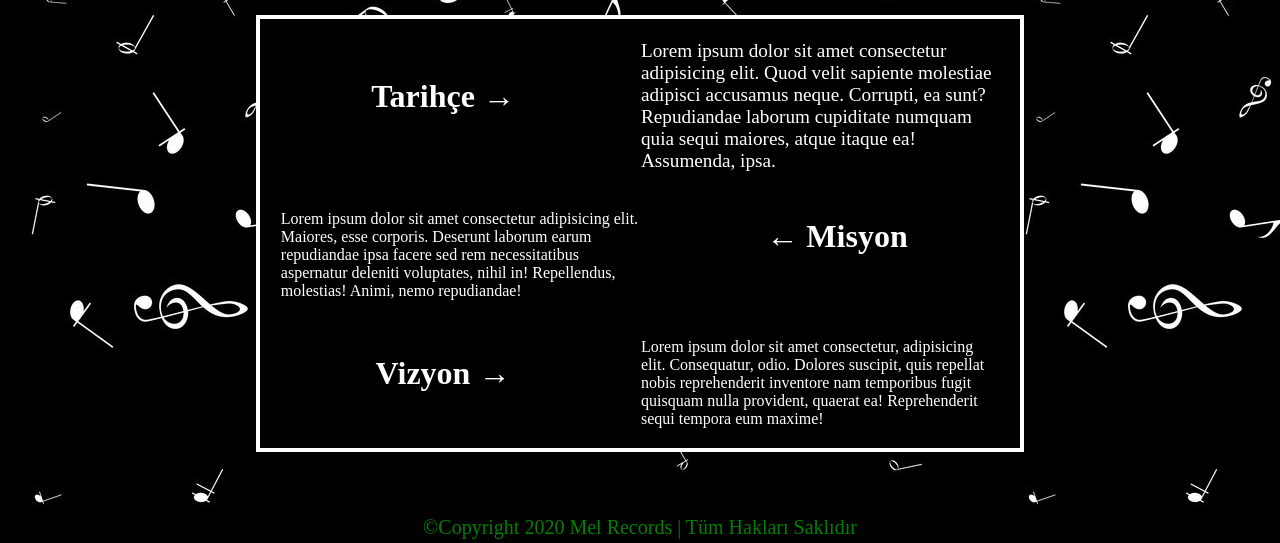
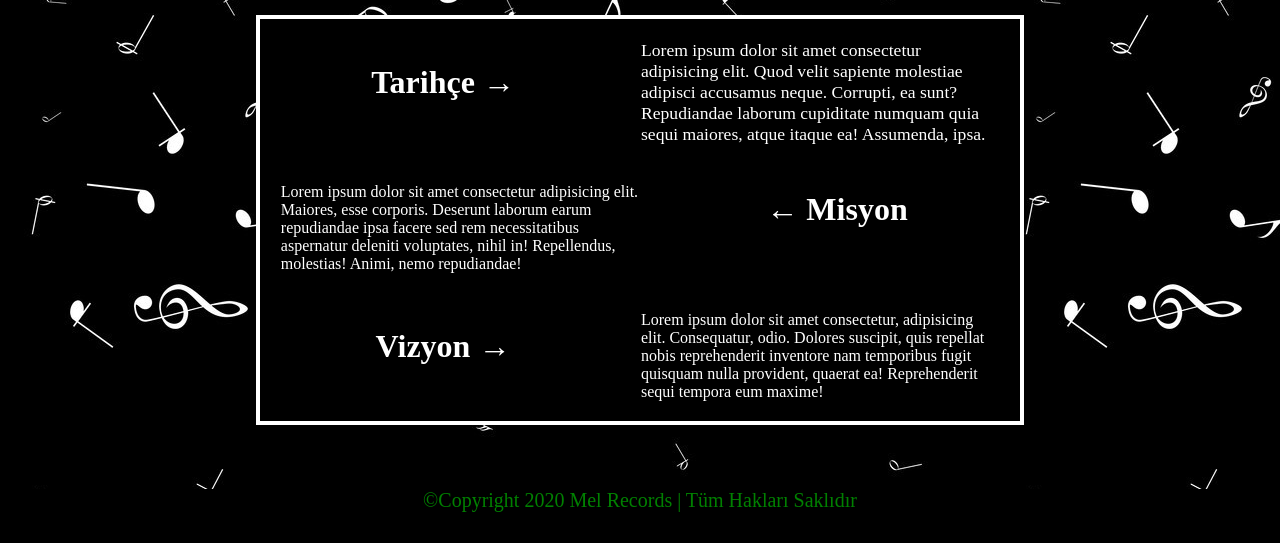
Before and after one commit to pluv1am/melrecords, a plain HTML site: page kurumsal.html in a window 1280 px wide. Shown: the part 299-842 px from the top of the page. Drawn offline with Linux system fonts and the light colour scheme.

Commit message:
Update kurumsal.html

```diff
--- a/kurumsal.html
+++ b/kurumsal.html
@@ -42,7 +42,7 @@
                         <h1 style="margin-right:15px;background-color:transparent">Tarihçe →</h1>
                     </th>
                     <td>
-                        <p style="margin-right:5%;margin-top:5%;font-size: 120%;">Lorem ipsum dolor sit amet consectetur adipisicing elit. Quod velit sapiente molestiae adipisci accusamus neque. Corrupti, ea sunt? Repudiandae laborum cupiditate numquam quia sequi maiores, atque itaque ea! Assumenda, ipsa.</p>
+                        <p style="margin-right:5%;margin-top:5%;font-size: 110%;">Lorem ipsum dolor sit amet consectetur adipisicing elit. Quod velit sapiente molestiae adipisci accusamus neque. Corrupti, ea sunt? Repudiandae laborum cupiditate numquam quia sequi maiores, atque itaque ea! Assumenda, ipsa.</p>
                     </td>
 
                 </tr>
```
